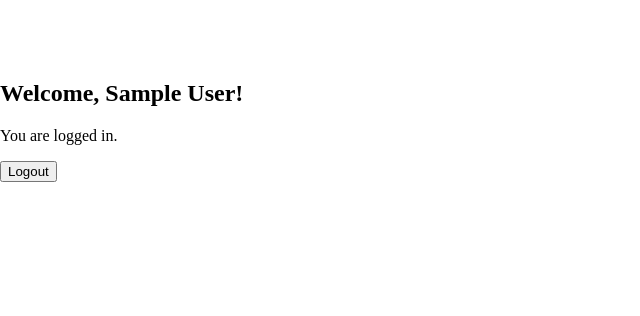
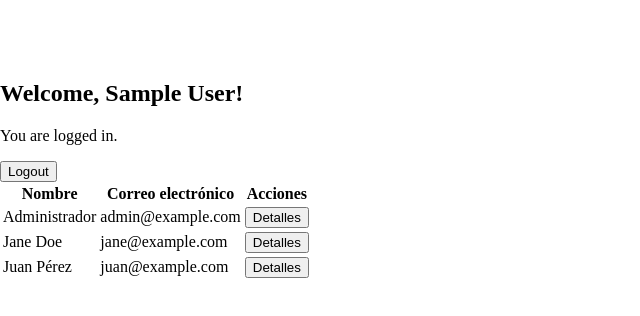
Before and after one commit to Crew130504/UserManager, an Angular app: page /users in a window 1280 px wide. Shown: the top 316 px of the page, without its empty margins (0-640 px from the left). Built offline with nearby package versions, Linux system fonts and the light colour scheme; data requests are answered from the project's data file; sample sign-in values are in the browser's storage.

Commit message:
feat: add user list and detail views with routing

```diff
--- /dev/null
+++ b/src/app/core/services/user.service.ts
@@ -0,0 +1,21 @@
+import { Injectable } from '@angular/core';
+import { HttpClient } from '@angular/common/http';
+import { Observable } from 'rxjs';
+import { User } from '../models/user.model';
+
+@Injectable({
+  providedIn: 'root'
+})
+export class UserService {
+  private apiUrl = 'http://localhost:3000/users';
+
+  constructor(private http: HttpClient) {}
+
+  getUsers(): Observable<User[]> {
+    return this.http.get<User[]>(this.apiUrl);
+  }
+
+  getUserById(id: number): Observable<User> {
+    return this.http.get<User>(`${this.apiUrl}/${id}`);
+  }
+}
--- a/src/app/users/users-home/users-home.component.html
+++ b/src/app/users/users-home/users-home.component.html
@@ -1,5 +1,34 @@
-<div class="container text-center mt-5">
-  <h2>Welcome, {{ username }}!</h2>
-  <p class="text-muted">You are logged in.</p>
-  <button class="btn btn-danger mt-3" (click)="logout()">Logout</button>
+<div class="container mt-4">
+  <h2 class="text-center">Welcome, {{ username }}!</h2>
+  <p class="text-muted text-center">You are logged in.</p>
+  <button class="btn btn-danger mb-3" (click)="logout()">Logout</button>
+
+  <div *ngIf="isLoading" class="text-center">
+    <p>Cargando usuarios...</p>
+  </div>
+
+  <div *ngIf="errorMessage" class="alert alert-danger">
+    {{ errorMessage }}
+  </div>
+
+  <table *ngIf="!isLoading && users.length" class="table table-hover">
+    <thead class="table-dark">
+      <tr>
+        <th>Nombre</th>
+        <th>Correo electrónico</th>
+        <th>Acciones</th>
+      </tr>
+    </thead>
+    <tbody>
+      <tr *ngFor="let user of users">
+        <td>{{ user.name }}</td>
+        <td>{{ user.email }}</td>
+        <td>
+          <button class="btn btn-outline-primary btn-sm" (click)="verDetalles(user.id)">
+            Detalles
+          </button>
+        </td>
+      </tr>
+    </tbody>
+  </table>
 </div>
--- a/src/app/users/users-home/users-home.component.ts
+++ b/src/app/users/users-home/users-home.component.ts
@@ -1,5 +1,7 @@
 import { Component, OnInit } from '@angular/core';
 import { Router } from '@angular/router';
+import { User } from '../../core/models/user.model';
+import { UserService } from '../../core/services/user.service';
 
 @Component({
   selector: 'app-users-home',
@@ -9,8 +11,14 @@ import { Router } from '@angular/router';
 })
 export class UsersHomeComponent implements OnInit {
   username: string = '';
+  users: User[] = [];
+  isLoading = true;
+  errorMessage = '';
 
-  constructor(private router: Router) {}
+  constructor(
+    private router: Router,
+    private userService: UserService
+  ) {}
 
   ngOnInit(): void {
     const user = localStorage.getItem('user');
@@ -18,10 +26,25 @@ export class UsersHomeComponent implements OnInit {
       const parsed = JSON.parse(user);
       this.username = parsed.name || parsed.username;
     }
+
+    this.userService.getUsers().subscribe({
+      next: data => {
+        this.users = data;
+        this.isLoading = false;
+      },
+      error: () => {
+        this.errorMessage = 'Error al cargar usuarios.';
+        this.isLoading = false;
+      }
+    });
   }
 
   logout(): void {
     localStorage.removeItem('user');
     this.router.navigate(['/auth']);
   }
+
+  verDetalles(id: number): void {
+    this.router.navigate(['/users', id]);
+  }
 }
```
Also changed, not shown: src/app/app.module.ts (+12 -6 lines), src/app/core/models/user.model.ts (added, +8 -0 lines), 1 other file (tests, documents, lock files or other folders).
